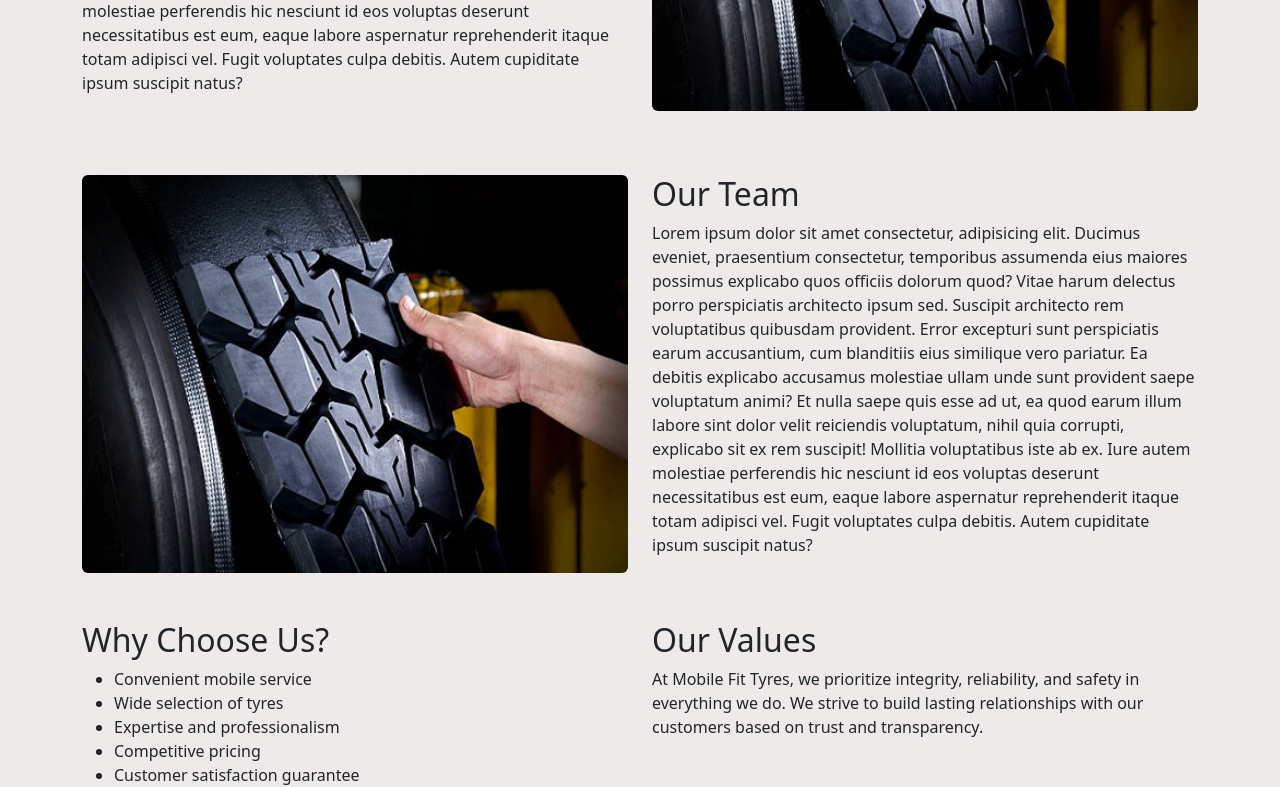
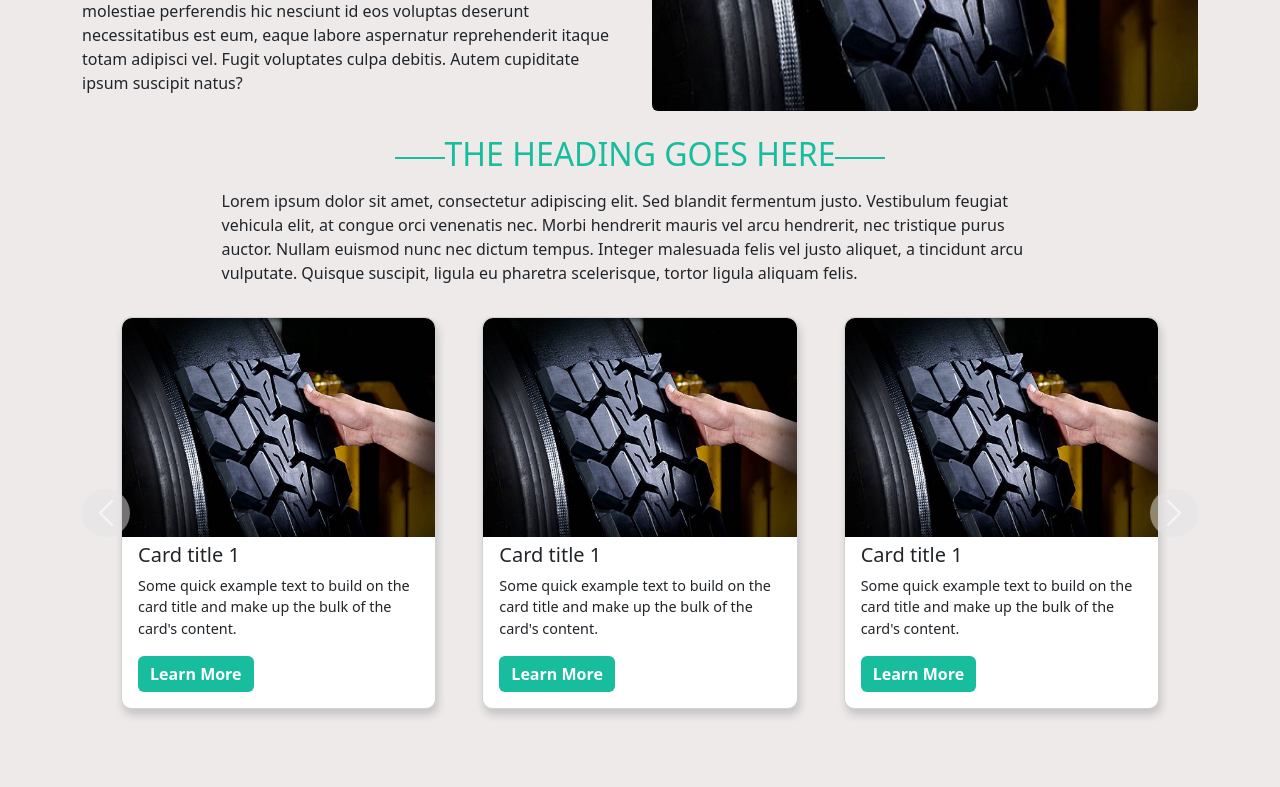
Before and after one commit to itisusama/tyre-site, a React (Vite) app: page /about in a window 1280 px wide. Shown: the part 1720-2507 px from the top of the page. Built offline with nearby package versions, Linux system fonts and the light colour scheme.

Commit message:
About page

```diff
--- a/src/About.jsx
+++ b/src/About.jsx
@@ -1,6 +1,7 @@
 import React from 'react';
 import { Container, Row, Col } from 'react-bootstrap';
 import { Link } from 'react-router-dom';
+import Cards from './components/Cards';
 
 function About() {
 
@@ -94,6 +95,18 @@ function About() {
           </Col>
         </Row>
 
+        <div className='mt-4'>
+        <Row className="text-center justify-content-center" data-aos="fade-right">
+            <div className="col-md-11 col-lg-9 col-xl-7 mb-2">
+                <div className="section-title">
+                    <h2 className="sec-title">The Heading Goes Here</h2>
+                </div>
+            </div>
+        </Row>
+        <div className='w-75 mx-auto' data-aos="fade-left"><p>Lorem ipsum dolor sit amet, consectetur adipiscing elit. Sed blandit fermentum justo. Vestibulum feugiat vehicula elit, at congue orci venenatis nec. Morbi hendrerit mauris vel arcu hendrerit, nec tristique purus auctor. Nullam euismod nunc nec dictum tempus. Integer malesuada felis vel justo aliquet, a tincidunt arcu vulputate. Quisque suscipit, ligula eu pharetra scelerisque, tortor ligula aliquam felis.</p></div>
+        </div>
+        <Cards/>
+
         <Row style={{ marginTop: '4rem' }}>
           <Col lg={6} data-aos="fade-left" className='order-2'>
             <h2>Our Team</h2>
--- a/src/Home.jsx
+++ b/src/Home.jsx
@@ -43,7 +43,7 @@ const Home = () => {
           <div className="text-container">
             <h4>Heading Goes Here</h4>
             <p>some kind of subheading</p>
-            <Link to="/" className='btn btn-success rounded-pill'>Read More</Link>
+            <Link to="/" className='btn btn-success'>Read More</Link>
           </div>
         </Col>
 
@@ -52,7 +52,7 @@ const Home = () => {
           <div className="text-container">
             <h4>Heading Goes Here</h4>
             <p>some kind of subheading</p>
-            <Link to="/" className='btn btn-success rounded-pill'>Read More</Link>
+            <Link to="/" className='btn btn-success'>Read More</Link>
           </div>
         </Col>
 
--- a/src/assets/css/style.css
+++ b/src/assets/css/style.css
@@ -6,6 +6,10 @@
     background-color: var(--bs-success) !important;
     outline: none;
     border: none;
+}
+
+.text-success{
+    color: var(--bs-success);
 }
 
 html, body{
@@ -593,6 +597,8 @@ body{
   .img-wrapper img {
     max-width: 100%;
     max-height: 100%;
+    border-top-left-radius: 10px;
+    border-top-right-radius: 10px;
   }
   @media screen and (min-width: 576px) {
     .carousel-inner {
@@ -613,13 +619,13 @@ body{
   }
   .card {
     margin: 0 1.6em;
-    border-radius: 0;
+    border-radius: 10px;
     box-shadow: 2px 6px 8px 0 rgba(22, 22, 26, 0.18);
     font-size: 0.9em;
   }
 
   .card-title{
-    margin-top: -30px !important;
+    margin-top: -60px !important;
   }
 
   .carousel-control-prev,
@@ -692,7 +698,7 @@ body{
   }
 
   @media (max-width: 991px){
-    .headerStyle{
+    .headerStyle, .bannerStyle{
         margin-top: 0;
     }
     .order-small-1{
--- a/src/components/Carousel.jsx
+++ b/src/components/Carousel.jsx
@@ -8,7 +8,7 @@ const Carousel = () => {
       <div className="d-sm-flex align-items-center justify-content-between w-100" style={{ height: '82vh' }}>
         <div className="col-md-4 mx-auto mb-4 mb-sm-0 headline container">
           <span className="text-secondary text-uppercase" data-aos="fade-right">Subheadline</span>
-          <h1 className="display-4 my-4 font-weight-bold" data-aos="fade-right">Enter Your <span className='bg-success'>Headline Here</span></h1>
+          <h1 className="display-4 my-4 font-weight-bold" data-aos="fade-right">Enter Your <span className='text-success'>Headline Here</span></h1>
           <Link to="/contact" className="btn btn-success px-5 py-3 text-white mt-3 mt-sm-0" data-aos="fade-right">Contact Us</Link>
         </div>
         {/* in mobile remove the clippath */}
--- a/src/components/Footer.jsx
+++ b/src/components/Footer.jsx
@@ -9,7 +9,7 @@ const Footer = () => {
             {/* columns */}
             <section className='row text-white'>
                {/* 1 */}
-               <div className="col-lg-3 col-md-2 my-2">
+               <div className="col-md-3 my-2">
                 <Link to="/" className="navbar-brand p-0">
                     <h2 className="m-0">Tyre Site</h2>
                 </Link>
@@ -31,7 +31,7 @@ const Footer = () => {
 
                </div>
                {/* 2 */}
-               <div className="col-lg-3 col-md-2 my-2">
+               <div className="col-md-3 my-2">
                 <h4>Useful links</h4>
                 <ul className='d-flex flex-column'>
                     <Link to="/" className='footer-link'>Link</Link>
@@ -42,7 +42,7 @@ const Footer = () => {
                 </ul>
                </div>
                {/* 3 */}
-               <div className="col-lg-3 col-md-2 my-2">
+               <div className="col-md-3 my-2">
                 <h4>Useful links</h4>
                 <ul className='d-flex flex-column'>
                     <Link to="/" className='footer-link'>Link</Link>
@@ -55,13 +55,13 @@ const Footer = () => {
                 </ul>
                </div>
                {/* 4 */}
-               <div className="col-lg-3 col-md-2 my-2">
+               <div className="col-md-3 my-2">
                 <h5>Subscribe the Newsletter for discount</h5>
                 <form action="#" method="post">
                 <div className="form-group">
                     <label>Lorem ipsum dolor, sit amet consectetur adipisicing elit.</label>
                     <input type="text" className="form-control my-2" id="exampleInputEmail1" aria-describedby="emailHelp" placeholder="Subscribe"/>
-                    <button className='btn btn-success rounded-pill'>Subscribe</button>
+                    <button className='btn btn-success'>Subscribe</button>
                 </div>
                 </form>
                </div>
```
